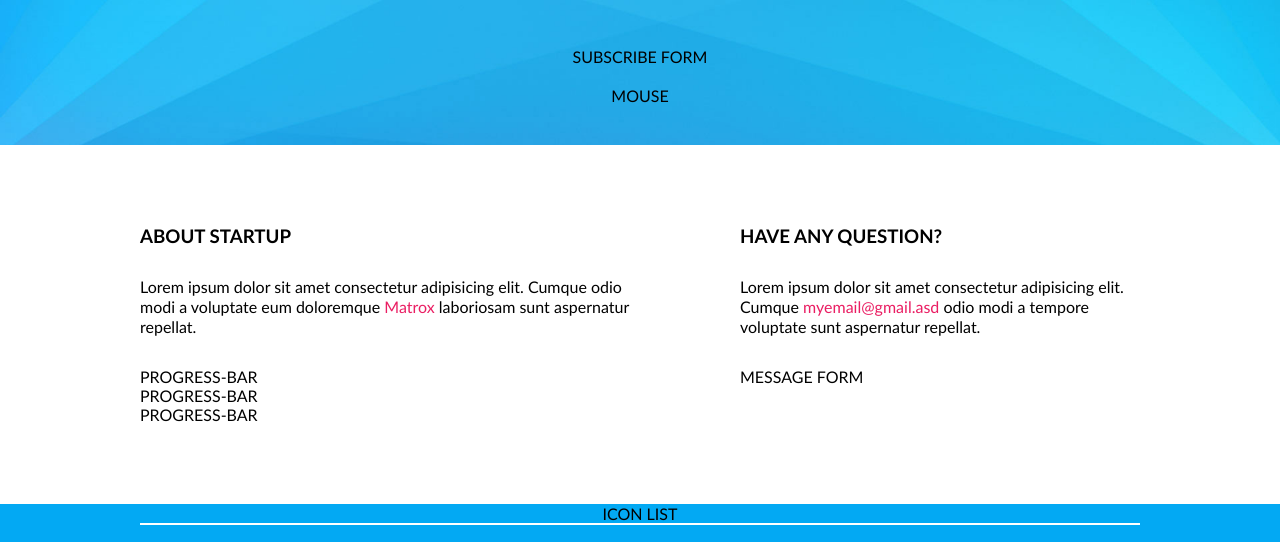
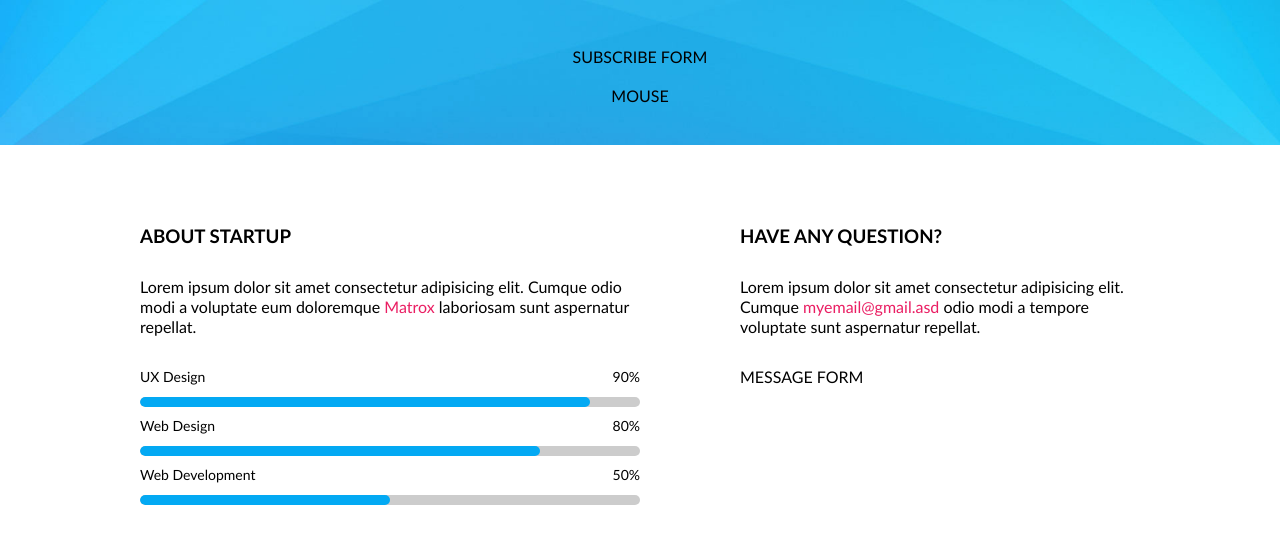
Before and after one commit to Ramune12/12-grupe--coming-soon, a plain HTML site: page index.html in a window 1280 px wide. Shown: the part 535-1077 px from the top of the page. Drawn offline with Linux system fonts and the light colour scheme.

Commit message:
Progress bar #6

```diff
--- a/css/progress-bar.css
+++ b/css/progress-bar.css
@@ -0,0 +1,58 @@
+.progress-bar {
+    display: inline-block;
+    width: 100%;
+}
+    .progress-bar > .texts {
+        display: inline-block;
+        width: 100%;
+        margin-bottom: 10px;
+        font-size: 14px;
+        line-height: 20px;
+    }
+        .progress-bar > .texts > .title {
+            display: inline-block;
+            float: left;
+        }
+        .progress-bar > .texts > .value {
+            display: inline-block;
+            float: right;
+        }
+    .progress-bar > .bar {
+        display: inline-block;
+        width: 100%;
+        height: 10px;
+        background-color: #ccc;
+        border-radius: 5px;
+        overflow: hidden;
+    }
+        .progress-bar > .bar > .value {
+            display: inline-block;
+            width: 90%;
+            height: 100%;
+
+        }
+        .progress-bar > .bar > .value > .loading {
+            display: inline-block;
+            width: 50%;
+            height: 100%;
+            background-color: #03A9F3;
+            /* animation-name: loading;
+            animation-iteration-count: 1;
+            animation-duration: 10s;
+            animation-fill-mode: forwards;
+            animation-direction: alternate; */
+
+            animation: loading 2s ease-in-out 0s 1 normal forwards;
+        }
+
+@keyframes loading {
+0% {
+    width: 0%;
+    border-radius: 0;
+}
+100% {
+    width: 100%;
+    border-radius: 5px;
+    background-color: #03A9F3;
+}
+}
--- a/index.html
+++ b/index.html
@@ -56,16 +56,40 @@
                 <h3>About startup</h3>
                 <p>Lorem ipsum dolor sit amet consectetur adipisicing elit. Cumque odio modi a voluptate eum doloremque <a href="#">Matrox</a> laboriosam sunt aspernatur repellat.</p>
                 <div class="progress-bar">
-                    PROGRESS-BAR
+                    <div class="texts">
+                        <div class="title">UX Design</div>
+                        <div class="value">90%</div>
+                    </div>
+                    <div class="bar">
+                        <div class="value">
+                            <div class="loading"></div>
+                    </div>
+                </div>
+            </div>
+                <div class="progress-bar">
+                    <div class="texts">
+                        <div class="title">Web Design</div>
+                        <div class="value">80%</div>
+                    </div>
+                    <div class="bar">
+                        <div class="value" style="width: 80%;">
+                        <div class="loading"></div>
+                    </div>
+                    </div>
                 </div>
                 <div class="progress-bar">
-                    PROGRESS-BAR
+                    <div class="texts">
+                        <div class="title">Web Development</div>
+                        <div class="value">50%</div>
+                    </div>
+                    <div class="bar">
+                        <div class="value" style="width: 50%;">
+                            <div class="loading"></div>
+                        </div>
+                        </div>
+                    </div>
                 </div>
-                <div class="progress-bar">
-                    PROGRESS-BAR
-                </div>
-            </div>
-        <div class="right">
+            <div class="right">
                 <h3>Have any question?</h3>
                 <p>Lorem ipsum dolor sit amet consectetur adipisicing elit. Cumque <a href="mailto:myemail@gmail.asd">myemail@gmail.asd</a> odio modi a tempore voluptate sunt aspernatur repellat.</p>
                 <form>
```
